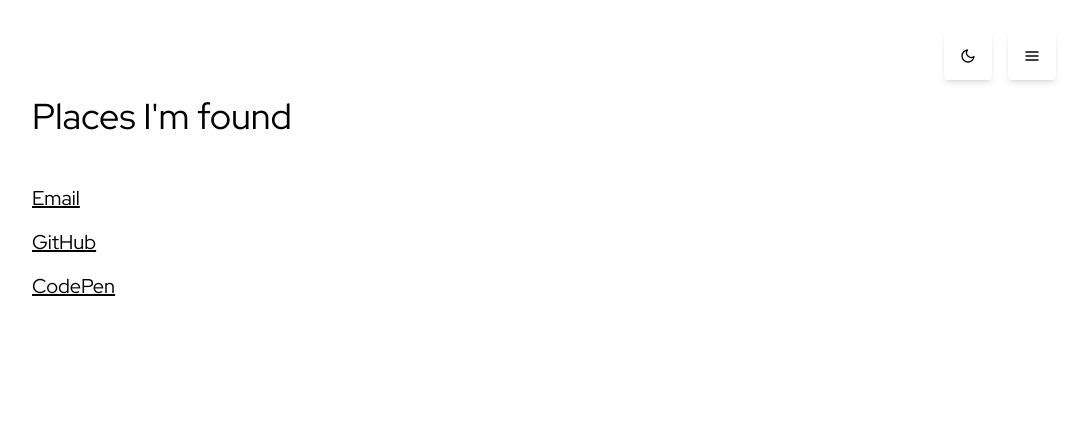
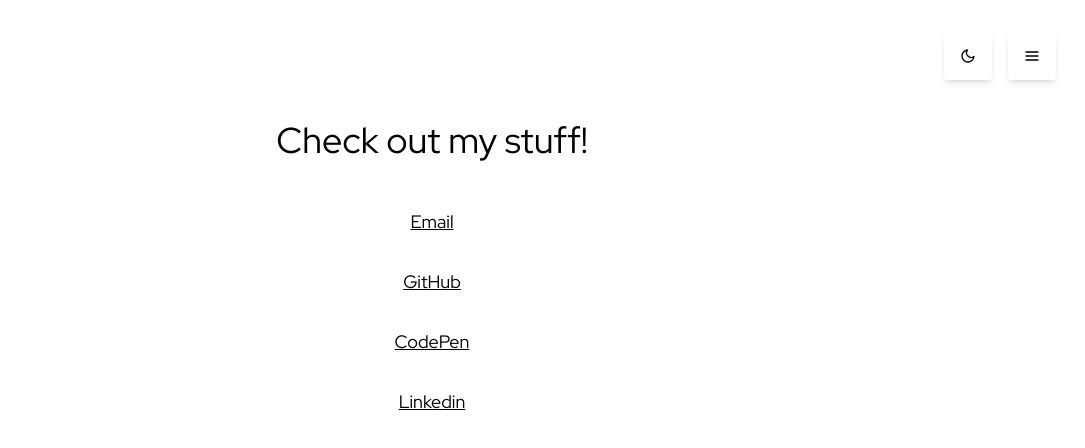
Before and after one commit to sparlos/sparling-dev, a Next.js app: page /contact in a window 1280 px wide. Shown: the top 448 px of the page, without its empty margins (192-1277 px from the left). Built offline with nearby package versions, Linux system fonts and the light colour scheme.

Commit message:
make contact page more whimsical

```diff
--- a/components/IconBackground.tsx
+++ b/components/IconBackground.tsx
@@ -3,6 +3,7 @@ import {
   FiCode,
   FiCodepen,
   FiGithub,
+  FiLinkedin,
   FiMail,
   FiSend,
   FiUser,
@@ -31,6 +32,8 @@ const getBackgroundIcon = (
       return <FiMail size={iconSize} width="100%" />
     case 'codepen':
       return <FiCodepen size={iconSize} width="100%" />
+    case 'linkedin':
+      return <FiLinkedin size={iconSize} width="100%" />
     default:
       return null
   }
--- a/pages/contact/index.tsx
+++ b/pages/contact/index.tsx
@@ -1,5 +1,5 @@
 import ScrollableContentContainer from '../../components/ScrollableContentContainer'
-import { FiCodepen, FiGithub, FiMail } from 'react-icons/fi'
+import { FiCodepen, FiGithub, FiLinkedin, FiMail } from 'react-icons/fi'
 import { IconType } from 'react-icons'
 import { motion } from 'framer-motion'
 import { useState } from 'react'
@@ -34,7 +34,7 @@ const FloatingIconLink = ({ iconLink }: { iconLink: IconLink }) => {
       href={link}
       target="_blank"
       rel="noreferrer"
-      className="mb-4 flex items-center text-xl underline"
+      className="relative mb-8 flex items-center text-lg underline"
       onHoverStart={() => handleHover()}
       onHoverEnd={() => handleBlur()}
       onFocus={() => handleHover()}
@@ -42,10 +42,34 @@ const FloatingIconLink = ({ iconLink }: { iconLink: IconLink }) => {
     >
       <motion.div>{linkName}</motion.div>
       <motion.div
-        className="ml-2"
+        className="absolute -left-6 mr-2"
+        initial={{ opacity: 0, rotate: 35 }}
+        animate={{
+          opacity: isHovered ? 1 : 0,
+          rotate: isHovered ? -720 : 0,
+          x: isHovered ? -150 : 0,
+          y: isHovered ? 50 : 0,
+        }}
+        transition={{
+          opacity: { duration: 0.5 },
+          duration: isHovered ? 1.75 : 0.5,
+        }}
+      >
+        <Icon />
+      </motion.div>
+      <motion.div
+        className="absolute -right-6 ml-2"
         initial={{ opacity: 0, rotate: -35 }}
-        animate={{ opacity: isHovered ? 1 : 0, rotate: isHovered ? 0 : -45 }}
-        transition={DEFAULT_SPRING_TRANSITION}
+        animate={{
+          opacity: isHovered ? 1 : 0,
+          rotate: isHovered ? 720 : 0,
+          x: isHovered ? 150 : 0,
+          y: isHovered ? 50 : 0,
+        }}
+        transition={{
+          opacity: { duration: 0.5 },
+          duration: isHovered ? 1.75 : 0.5,
+        }}
       >
         <Icon />
       </motion.div>
@@ -72,13 +96,19 @@ const links: IconLink[] = [
     link: 'https://codepen.io/sparlos',
     iconType: 'codepen',
   },
+  {
+    Icon: FiLinkedin,
+    linkName: 'Linkedin',
+    link: 'https://ca.linkedin.com/in/stephen-sparling-033643171',
+    iconType: 'linkedin',
+  },
 ]
 
 export default function Contact() {
   return (
     <ScrollableContentContainer large title="contact | sparling.dev">
-      <h1 className="mb-12 text-4xl">Places I&apos;m found</h1>
-      <div className="flex flex-col items-start">
+      <h1 className="mt-6 text-center text-4xl">Check out my stuff!</h1>
+      <div className="mt-12 flex flex-col items-center">
         {links.map((link) => (
           <FloatingIconLink key={link.linkName} iconLink={link} />
         ))}
--- a/store/uiStore.tsx
+++ b/store/uiStore.tsx
@@ -7,6 +7,7 @@ export type BackgroundIcon =
   | 'github'
   | 'email'
   | 'codepen'
+  | 'linkedin'
   | null
 
 type UIStore = {
```
